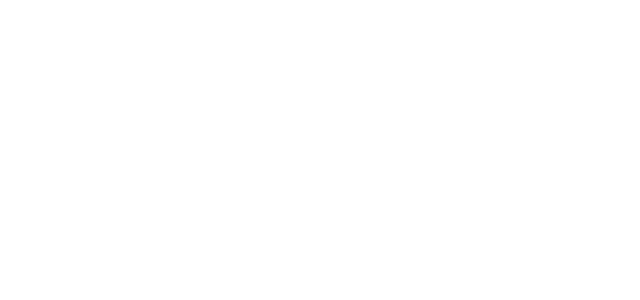
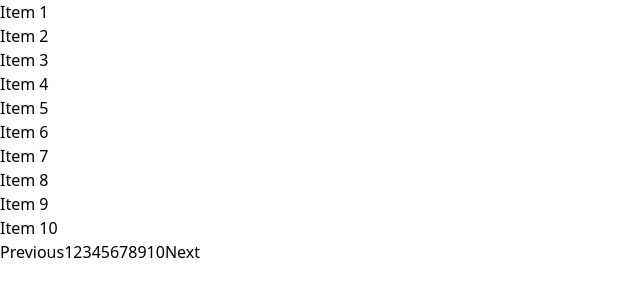
Before and after one commit to santoshkumar2012/learn-angular, an Angular app in the folder basic-angular/: page /pagination in a window 1280 px wide. Before the commit this address led to /. Shown: the top 300 px of the page, without its empty margins (0-640 px from the left). Built offline with nearby package versions, Linux system fonts and the light colour scheme.

Commit message:
Added Pagination

```diff
--- a/basic-angular/src/app/app.routes.ts
+++ b/basic-angular/src/app/app.routes.ts
@@ -9,6 +9,7 @@
 import { NgforComponent } from './directives/ngfor/ngfor.component';
 import { DirectivesComponent } from './directives/directives.component';
 import { RxjsComponent } from './rxjs/rxjs.component';
+import { PaginationComponent } from './pagination/pagination.component';
 
 export const routes: Routes = [
     {path: '', component: LoginComponent},
@@ -20,5 +21,6 @@
     {path: 'ngfor', component: NgforComponent},
     {path: 'ngswithch', component: NgswitchComponent},
     {path: 'directive', component: DirectivesComponent},
-    {path: 'rxjs', component: RxjsComponent}
+    {path: 'rxjs', component: RxjsComponent},
+    {path: 'pagination', component: PaginationComponent}
 ];
--- /dev/null
+++ b/basic-angular/src/app/pagination/pagination.component.html
@@ -0,0 +1,14 @@
+
+<div *ngFor="let item of pagedItems">
+    {{ item }}
+  </div>
+  <!-- Pagination Controls -->
+  <div class="pagination">
+    <button (click)="goToPage(currentPage - 1)" [disabled]="currentPage === 1">Previous</button>
+    <button *ngFor="let page of [].constructor(totalPages); let i = index"
+            (click)="goToPage(i + 1)"
+            [class.active]="currentPage === i + 1">
+      {{ i + 1 }}
+    </button>
+    <button (click)="goToPage(currentPage + 1)" [disabled]="currentPage === totalPages">Next</button>
+  </div>
--- /dev/null
+++ b/basic-angular/src/app/pagination/pagination.component.ts
@@ -0,0 +1,41 @@
+import { CommonModule } from '@angular/common';
+import { Component } from '@angular/core';
+
+@Component({
+  selector: 'app-pagination',
+  standalone: true,
+  imports: [CommonModule],
+  templateUrl: './pagination.component.html',
+  styleUrl: './pagination.component.css'
+})
+export class PaginationComponent {
+
+  items: string[] = [];  // Store 100 items
+  pagedItems: string[] = []; // Store items for current page
+  pageSize = 10; // Number of items per page
+  currentPage = 1; // Current active page
+  totalPages = 0; // Total number of pages -->
+
+  ngOnInit() {
+    // Generating 100 sample items
+    this.items = Array.from({ length: 100 }, (_, i) => `Item ${i + 1}`);
+    this.totalPages = Math.ceil(this.items.length / this.pageSize);
+    this.updatePage();
+  }
+
+  // Function to update items for the current page
+  updatePage() {
+     const startIndex = (this.currentPage - 1) * this.pageSize;
+    const endIndex = startIndex + this.pageSize;
+    this.pagedItems = this.items.slice(startIndex, endIndex);
+  }
+
+  // Function to change page
+  goToPage(page: number) {
+     if (page >= 1 && page <= this.totalPages) {
+      this.currentPage = page;
+      this.updatePage();
+    }
+  }
+
+}
--- a/basic-angular/src/app/programme.js
+++ b/basic-angular/src/app/programme.js
@@ -1,3 +1,3 @@
 
-var a = 15;
-console.log('Check--->', a );
+// var a = 15;
+// console.log('Check--->', a );
```
Also changed, not shown: basic-angular/src/app/pagination/pagination.component.css (added), 1 other file (tests, documents, lock files or other folders).
